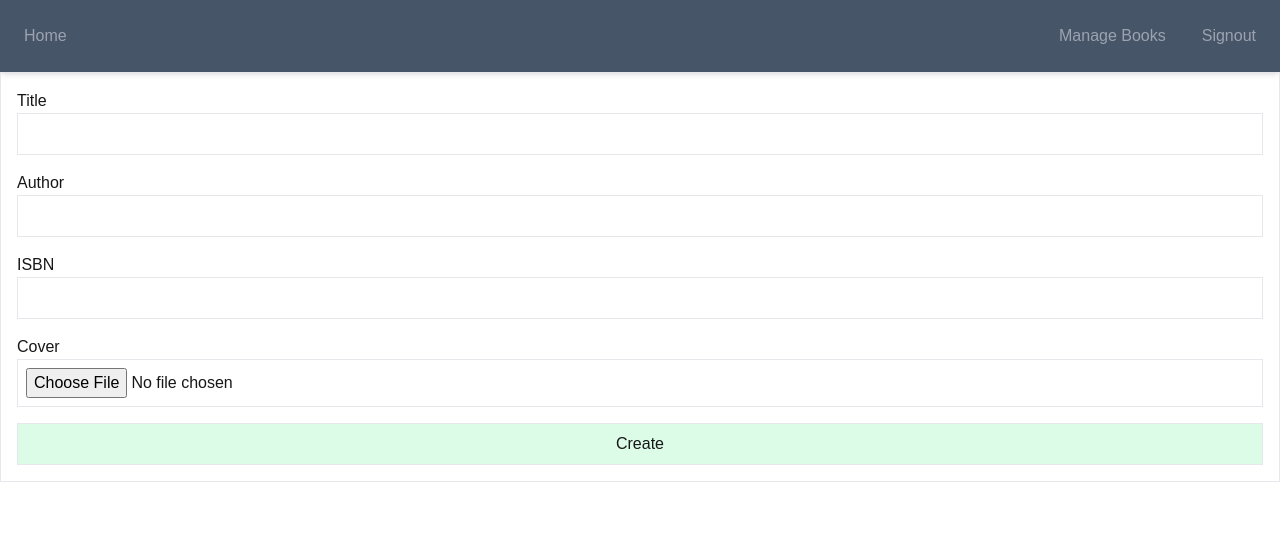
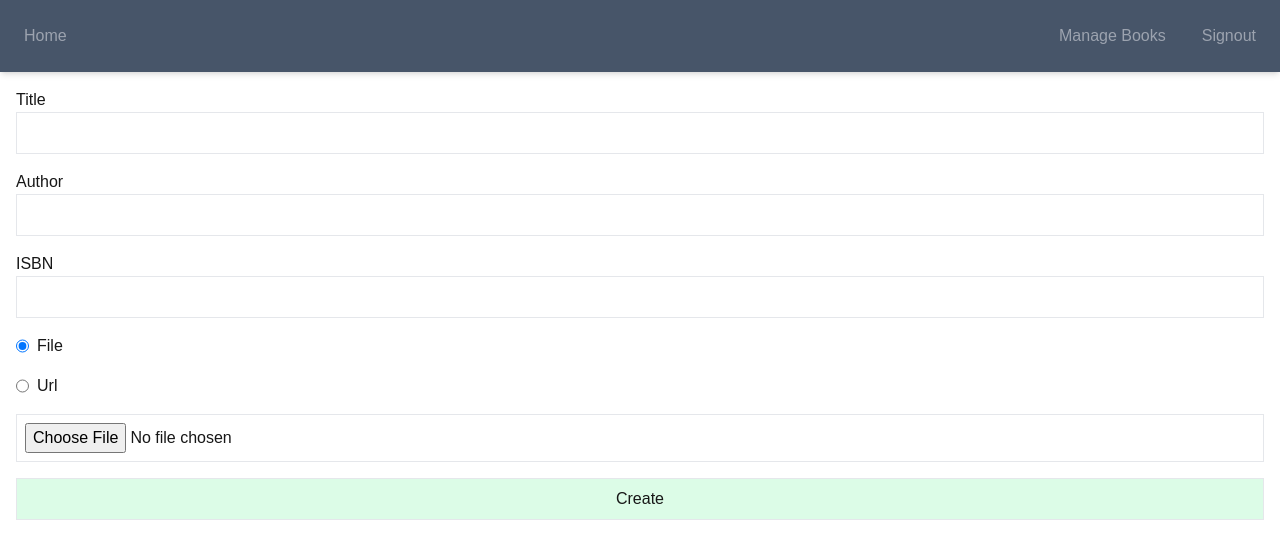
Before and after one commit to germnate/librarihood, a Next.js app: page /books/new in a window 1280 px wide. Shown: the top 558 px of the page. Built offline with nearby package versions, Linux system fonts and the light colour scheme; no server answers; what pocketbase would draw is missing.

Commit message:
fix uploading issues

```diff
--- a/src/app/books/new/NewBookPage.tsx
+++ b/src/app/books/new/NewBookPage.tsx
@@ -1,18 +1,19 @@
 'use client';
 
 import { fetchUtil } from "@/app/utils";
-import { useRef } from 'react'
-// import { useRouter } from "next/navigation";
+import { useRef, useState } from 'react'
 
 export default function NewBookPage({ userId }: { userId: string | undefined }) {
-  // const router = useRouter()
+  const [coverType, setCoverType] = useState('file');
   const fileInputRef = useRef<HTMLInputElement>(null)
   const handleSubmit = async (e: React.FormEvent<HTMLFormElement>) => {
     e.preventDefault();
     if (!userId) throw new Error('No User Error!')
     const formData = new FormData(e.currentTarget);
-    if (fileInputRef?.current?.files) {
+    formData.delete('select')
+    if (coverType === 'file' && fileInputRef?.current?.files?.length) {
       formData.append('cover', fileInputRef.current.files[0])
+      formData.delete('coverUrl')
     }
     formData.append('userId', userId)
     const res = await fetch('/api/books/new', {
@@ -28,12 +29,18 @@ export default function NewBookPage({ userId }: { userId: string | undefined })
     // There is no 200 response from the server. In the meantime,
     // the below option is working as expected.
     window.location.href = `/books/${bookId}` // and same issue with /books/:id
-    // router.push(`/books/${bookId}`)
+  }
+
+  const setFile = () => {
+    setCoverType('file');
+  }
+  const setUrl = () => {
+    setCoverType('url');
   }
 
   return (
     <div>
-      <div className='flex flex-col p-4 border'>
+      <div className='flex flex-col p-4'>
         <form onSubmit={handleSubmit} className='flex flex-col gap-4'>
           <div className='flex flex-col'>
             <label>Title</label>
@@ -47,10 +54,16 @@ export default function NewBookPage({ userId }: { userId: string | undefined })
             <label>ISBN</label>
             <input type='text' name='isbn' className='p-2 border' />
           </div>
-          <div className='flex flex-col'>
-            <label>Cover</label>
-            <input ref={fileInputRef} type='file' name='cover' className='p-2 border' />
+          <div className='flex gap-2'>
+            <input id='file-label' type='radio' name='select' onChange={setFile} value={coverType} checked={coverType === 'file'} />
+            <label htmlFor='file-label'>File</label>
           </div>
+          <div className='flex gap-2'>
+            <input id='url-label' type='radio' name='select' onChange={setUrl} value={coverType} checked={coverType === 'url'} />
+            <label htmlFor='url-label'>Url</label>
+          </div>
+          <input ref={fileInputRef} type='file' accept='.jpg, .png, .webp' className={coverType !== 'file' ? 'hidden' : 'p-2 border'} />
+          <input name='coverUrl' className={coverType === 'file' ? 'hidden' : 'p-2 border'} />
           <button type='submit' className='border py-2 bg-green-100 hover:bg-green-200'>
             Create
           </button>
```
